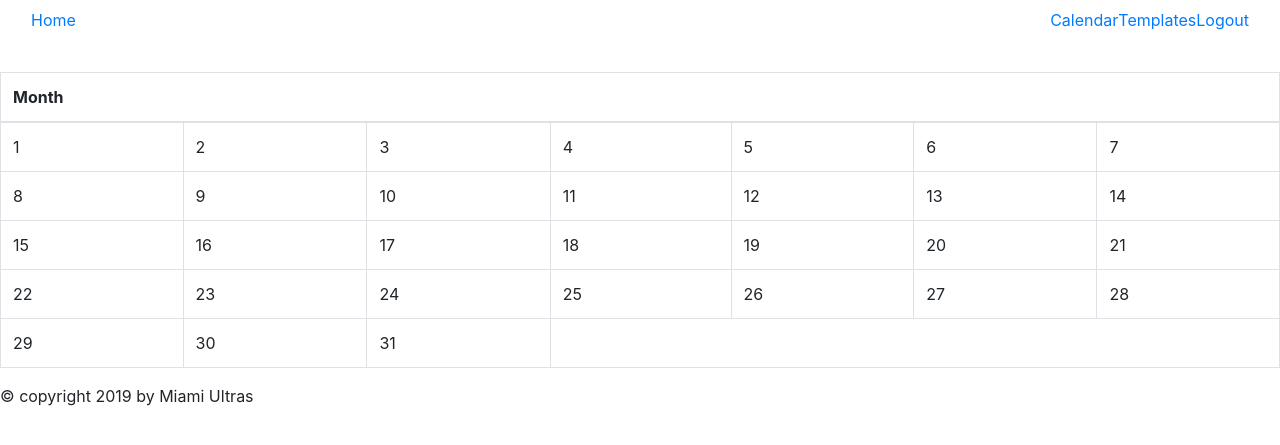
After one commit to LargeLlama/hercules, a Flask app: page /calendar in a window 1280 px wide. The commit adds this page. Shown: the top 445 px of the page. Run offline with Flask 2, Linux system fonts and the light colour scheme; parts of the project's set-up code (start-up, migrations or seed data) failed here and were passed over; some libraries are stand-ins or nearby versions.

Commit message:
Add working calendar

```diff
--- a/app.py
+++ b/app.py
@@ -68,6 +68,11 @@ def logout():
     session.pop("id")
     return redirect(url_for("home"))
 
+@app.route("/calendar")
+def cal():
+    return render_template("calendar.html")
+
+
 
 if __name__ == "__main__":
     app.debug = True
--- /dev/null
+++ b/static/calendar.js
@@ -0,0 +1,6 @@
+document.querySelector("table").addEventListener('click', function (e) {
+    var cell = e.target.closest("td");
+    if (cell != null) {
+        console.log(cell.innerHTML);
+    }
+});
--- /dev/null
+++ b/templates/calendar.html
@@ -0,0 +1,57 @@
+{% extends 'base.html' %}
+{% block title %}
+Calendar
+{% endblock %}
+{% block content %}
+<table class="table table-bordered">
+    <thead>
+        <tr>
+            <th scope="col" colspan="7">Month</th>
+        </tr>
+    </thead>
+    <tbody>
+        <tr>
+            <td value="1">1</td>
+            <td value="2">2</td>
+            <td value="3">3</td>
+            <td value="4">4</td>
+            <td value="5">5</td>
+            <td value="6">6</td>
+            <td value="7">7</td>
+        </tr>
+        <tr>
+            <td value="8">8</td>
+            <td value="9">9</td>
+            <td value="10">10</td>
+            <td value="11">11</td>
+            <td value="12">12</td>
+            <td value="13">13</td>
+            <td value="14">14</td>
+        </tr>
+        <tr>
+            <td value="15">15</td>
+            <td value="16">16</td>
+            <td value="17">17</td>
+            <td value="18">18</td>
+            <td value="19">19</td>
+            <td value="20">20</td>
+            <td value="21">21</td>
+        </tr>
+        <tr>
+            <td value="22">22</td>
+            <td value="23">23</td>
+            <td value="24">24</td>
+            <td value="25">25</td>
+            <td value="26">26</td>
+            <td value="27">27</td>
+            <td value="28">28</td>
+        </tr>
+        <tr>
+            <td value="29">29</td>
+            <td value="30">30</td>
+            <td value="31">31</td>
+        </tr>
+    </tbody>
+</table>
+<script src="static/calendar.js"></script>
+{% endblock %}
--- a/templates/home.html
+++ b/templates/home.html
@@ -1,4 +1,4 @@
-{% extends 'base.html %}
+{% extends 'base.html' %}
 {% block title %}
 Home
 {% endblock %}
```
